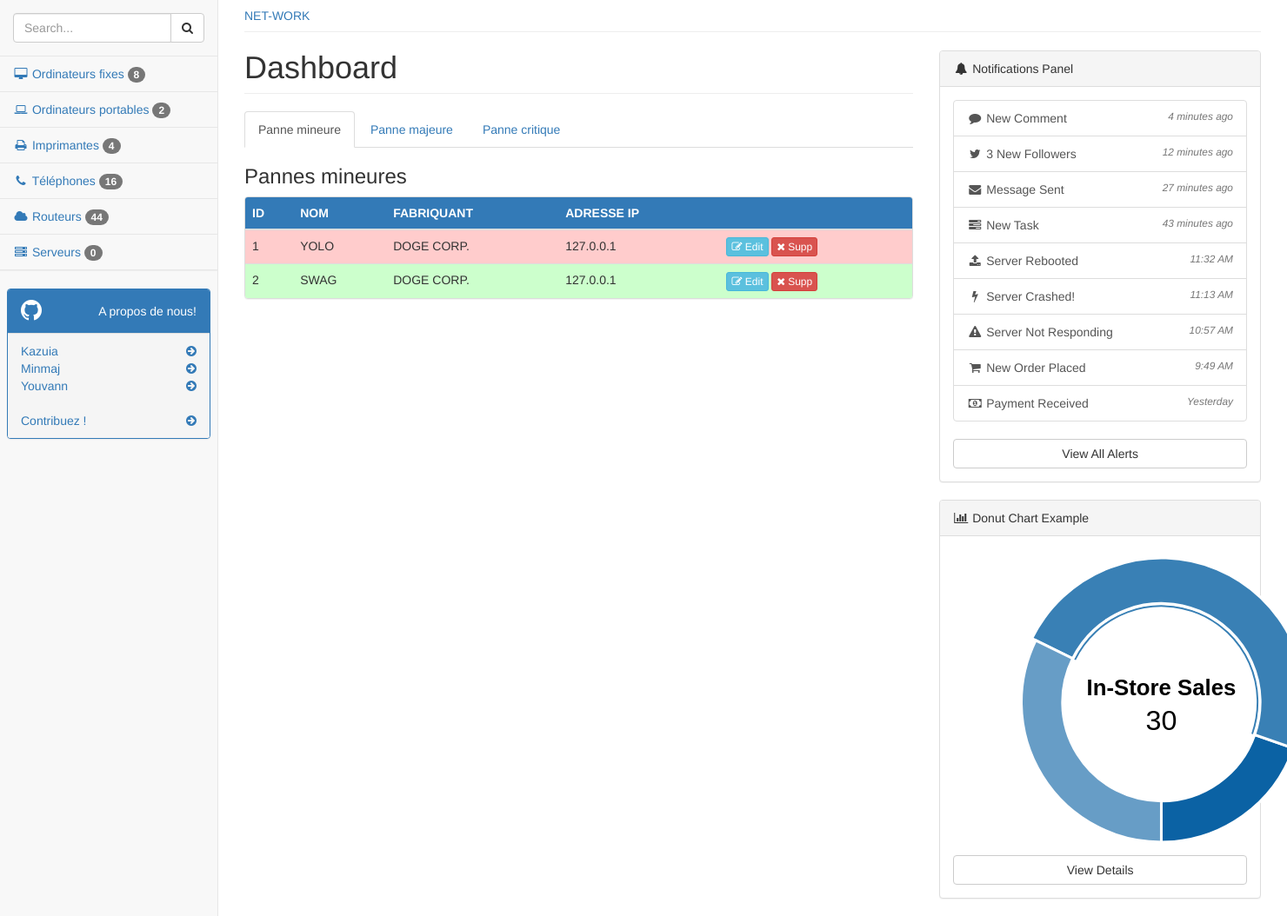
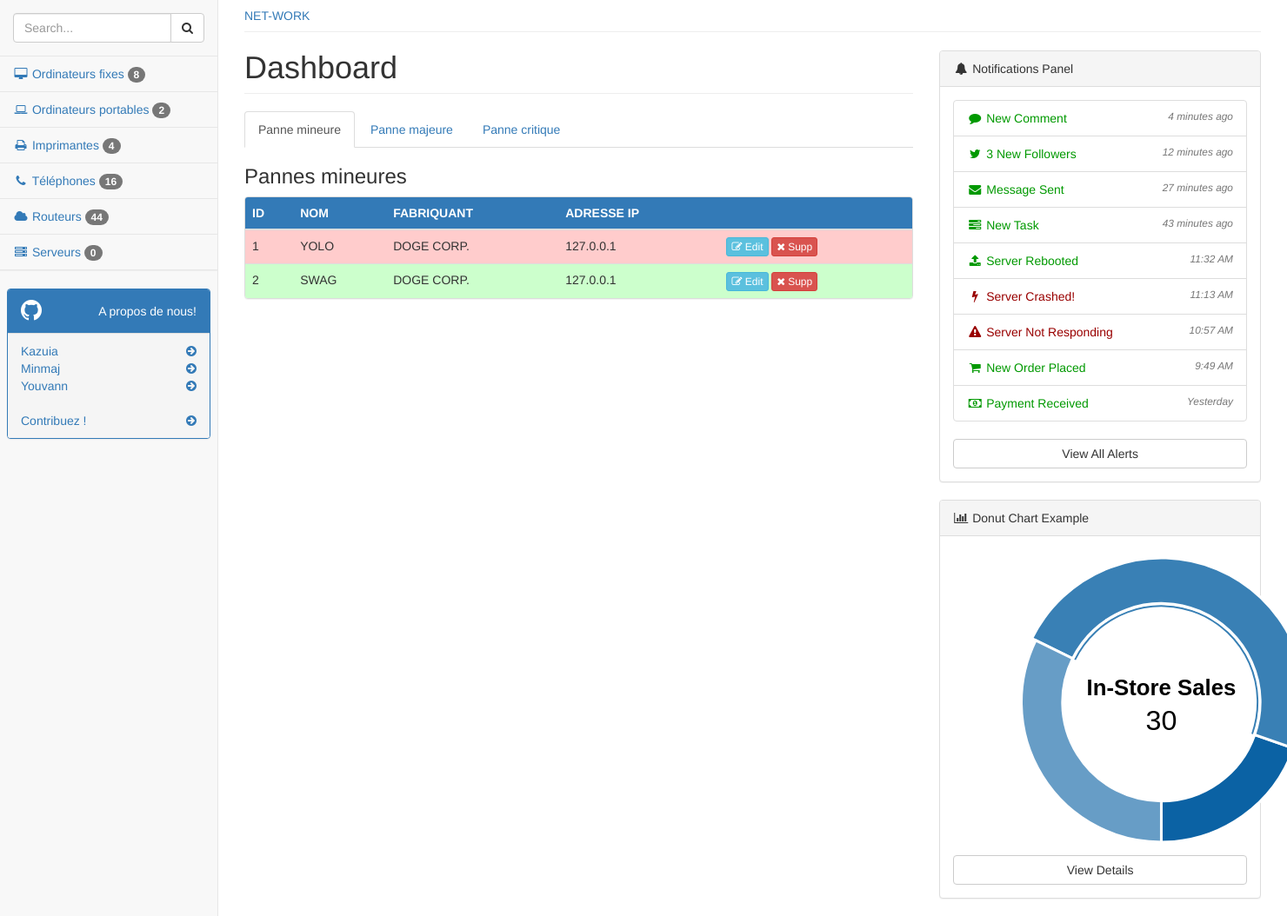
Before and after one commit to minmaj/net-work, a PHP site: page /administration in a window 1480 px wide; the page is wider, and only the part inside the window is pictured. Shown: the part 51-1105 px from the top of that part at 87% size. Run offline with PHP 8.4, Linux system fonts and the light colour scheme.

Commit message:
adding of color-fonts class

```diff
--- a/public/css/main.css
+++ b/public/css/main.css
@@ -24,3 +24,11 @@ hr {
 .valid-row {
     background-color:#CCFFCC
 }
+
+.green-font {
+    color:#009900;
+}
+
+.red-font {
+    color:#990000;
+}
```
